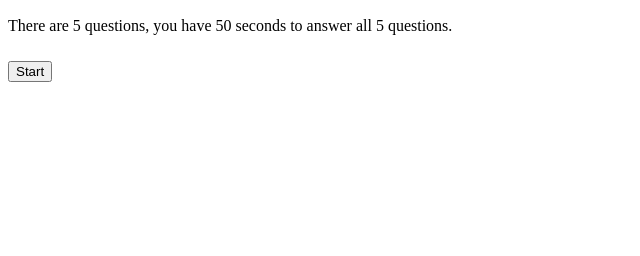
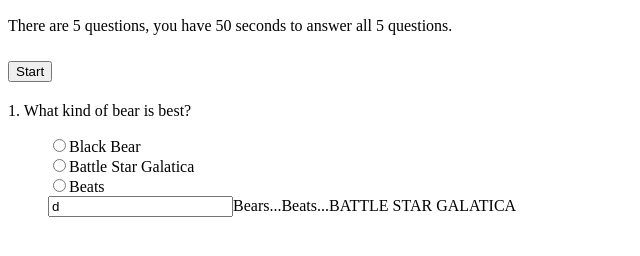
Before and after one commit to Chuyloops14/Trivia-Game-, a plain HTML site: page index.html in a window 1280 px wide. Shown: the part 110-366 px from the top of the page, without its empty margins (0-640 px from the left). Drawn offline with Linux system fonts and the light colour scheme.

Commit message:
added question 1

```diff
--- a/index.html
+++ b/index.html
@@ -19,6 +19,18 @@
             <h2>
                 <button type="button" id="start-button">Start</button>
             </h2>
+
+            <div id="show-number"></div>
+            <!--Question 1-->
+            <P class="question">1. What kind of bear is best?</P>
+            <ul class="answers">
+            <input type="radio" name="q1" value="a" id="q1a"><label for="q1a">Black Bear</label><br/>
+            <input type="radio" name="q1" value="b" id="q1b"><label for="q1b">Battle Star Galatica</label><br/>
+            <input type="radio" name="q1" value="c" id="q1c"><label for="q1c">Beats</label><br/>
+            <input tpye="radio" name="q1" value="d" id="q1d"><lable for="q1d">Bears...Beats...BATTLE STAR GALATICA</lable><br/>
+            </ul>
+            <!--Question 2-->
+
         </section>
     </div>
 </body>
```
